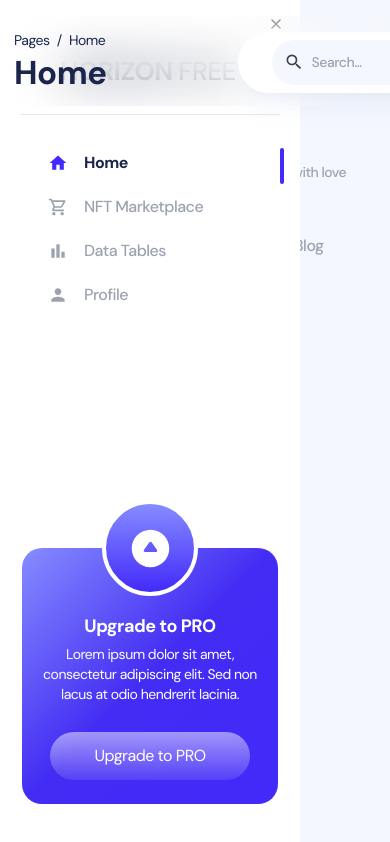
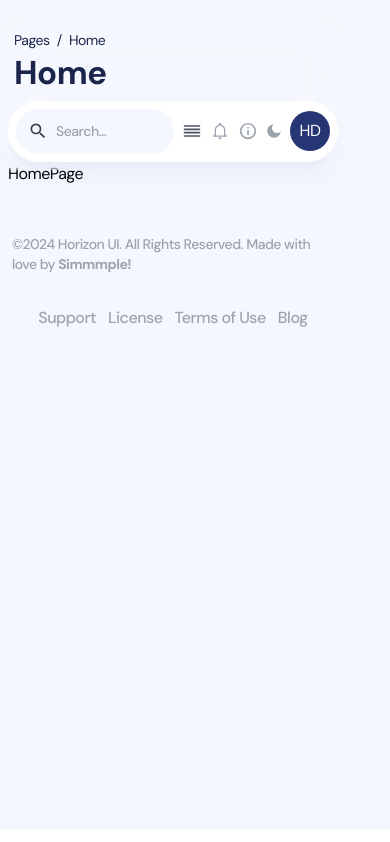
Before and after one commit to doloshabell/dashboard-fe-test, a React (Create React App) app: page /dashboard/home in a window 390 px wide. Built offline with nearby package versions, Linux system fonts and the light colour scheme.

Commit message:
done: make better responsive

```diff
--- a/src/components/navbar.js
+++ b/src/components/navbar.js
@@ -16,7 +16,7 @@ function Navbar(props) {
   const { onOpenSidebar, routeText } = props;
 
   return (
-    <nav className="sticky top-4 z-10 flex w-[932px] items-center justify-between rounded-xl bg-white/10 p-2 backdrop-blur-xl">
+    <nav className="sticky top-4 z-40 flex flex-row flex-wrap items-center justify-between rounded-xl bg-white/10 p-2 backdrop-blur-xl">
       <div className="ml-[6px]">
         <div className="h-6 w-[224px] pt-1">
           <a
--- a/src/components/sidebar/index.js
+++ b/src/components/sidebar/index.js
@@ -7,8 +7,8 @@ import FooterSidebar from "./footerSidebar";
 function Sidebar({ isOpen, onClose }) {
   return (
     <div
-      className={`h-screen pb-5 flex duration-[175ms] !z-50 min-h-full flex-col shadow-2xl shadow-white/5 transition-all w-[300px] md:!z-50 lg:!z-50 xl:!z-0 ${
-        isOpen ? "translate-x-0 !z-[99]" : "-translate-x-96"
+      className={`sm:none duration-175 linear fixed !z-50 flex min-h-full flex-col bg-white pb-10 shadow-2xl shadow-white/5 transition-all w-[300px] md:!z-50 lg:!z-50 xl:!z-0 ${
+        isOpen ? "translate-x-0" : "-translate-x-96"
       }`}
     >
       <span
--- a/src/layout/dashboard.js
+++ b/src/layout/dashboard.js
@@ -7,7 +7,7 @@ import Footer from "../components/footer";
 
 function DashboardLayout() {
   const location = useLocation();
-  const [isOpen, setIsOpen] = useState(true);
+  const [isOpen, setIsOpen] = useState(false);
   const [currentRoute, setCurrentRoute] = useState(window.location.href);
 
   useEffect(() => {
@@ -45,19 +45,17 @@ function DashboardLayout() {
   };
 
   return (
-    <div className="flex h-screen">
-      <div className="xl:flex fixed bg-white h-screen overflow-y-auto custom-scrollbar-none">
-        <Sidebar isOpen={isOpen} onClose={() => setIsOpen(false)} />
-      </div>
+    <div className="flex h-full w-full">
+      <Sidebar isOpen={isOpen} onClose={() => setIsOpen(false)} />
 
-      <div className="h-full custom-scrollbar-thin flex-1 overflow-y-auto bg-[#F4F7FE]">
-        <main className="h-full flex-none mr-11 transition-all xl:ml-[310px]">
+      <div className="h-full w-full custom-scrollbar-thin flex-1 overflow-y-auto bg-[#F4F7FE]">
+        <main className="h-full flex-none mr-11 transition-all md:pr-2 xl:ml-[310px]">
           <div className="h-full">
             <Navbar
               onOpenSidebar={() => setIsOpen(!isOpen)}
               routeText={currentRoute}
             />
-            <div className="ml-4 -full w-full h-full">
+            <div className="mx-auto mb-auto h-full min-h-[80vh] p-2 md:pr-2">
               <Routes>
                 {getRoutes(listRoutes)}
                 <Route
```
